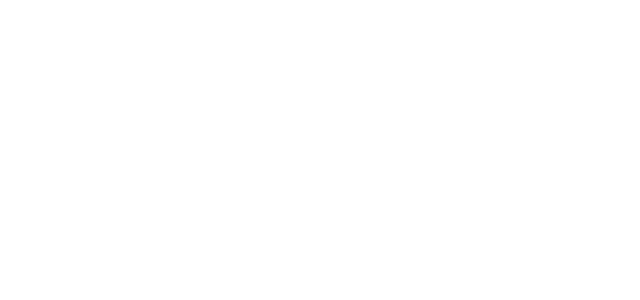
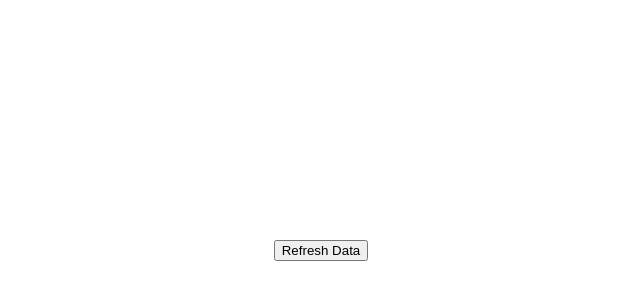
Before and after one commit to tomascarignano98/course-react-d3, a React (Vite) app: page / in a window 1280 px wide. Shown: the part 450-750 px from the top of the page, without its empty margins (319-959 px from the left). Built offline with nearby package versions, Linux system fonts and the light colour scheme.

Commit message:
create Circles component

```diff
--- a/src/App.tsx
+++ b/src/App.tsx
@@ -1,5 +1,14 @@
+import Circles from "./Circles";
+
+const width = 960;
+const height = 500;
+
 function App() {
-  return <div className="App"></div>;
+  return (
+    <div className="App">
+      <Circles width={width} height={height} />
+    </div>
+  );
 }
 
 export default App;
--- /dev/null
+++ b/src/Circles.tsx
@@ -0,0 +1,22 @@
+import { useRef } from "react";
+
+type CirclesProps = { width: number; height: number };
+
+const Circles = ({ width, height }: CirclesProps) => {
+  const svgRef = useRef(null);
+
+  return (
+    <>
+      <svg
+        ref={svgRef as React.Ref<SVGSVGElement>}
+        viewBox={`0 0 ${width} ${height}`}
+      ></svg>
+
+      <button style={{ margin: "20px auto 0", display: "block" }}>
+        Refresh Data
+      </button>
+    </>
+  );
+};
+
+export default Circles;
```
